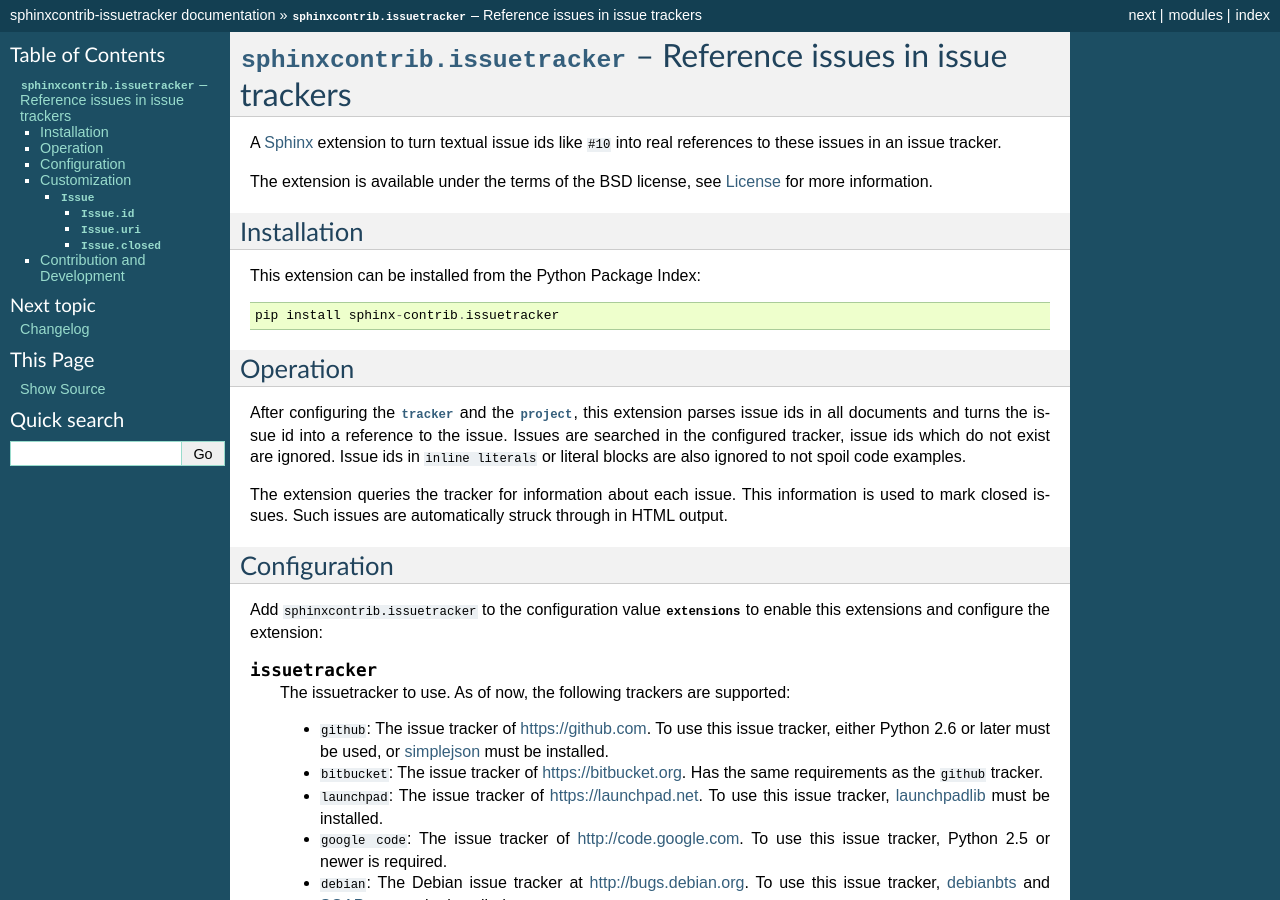
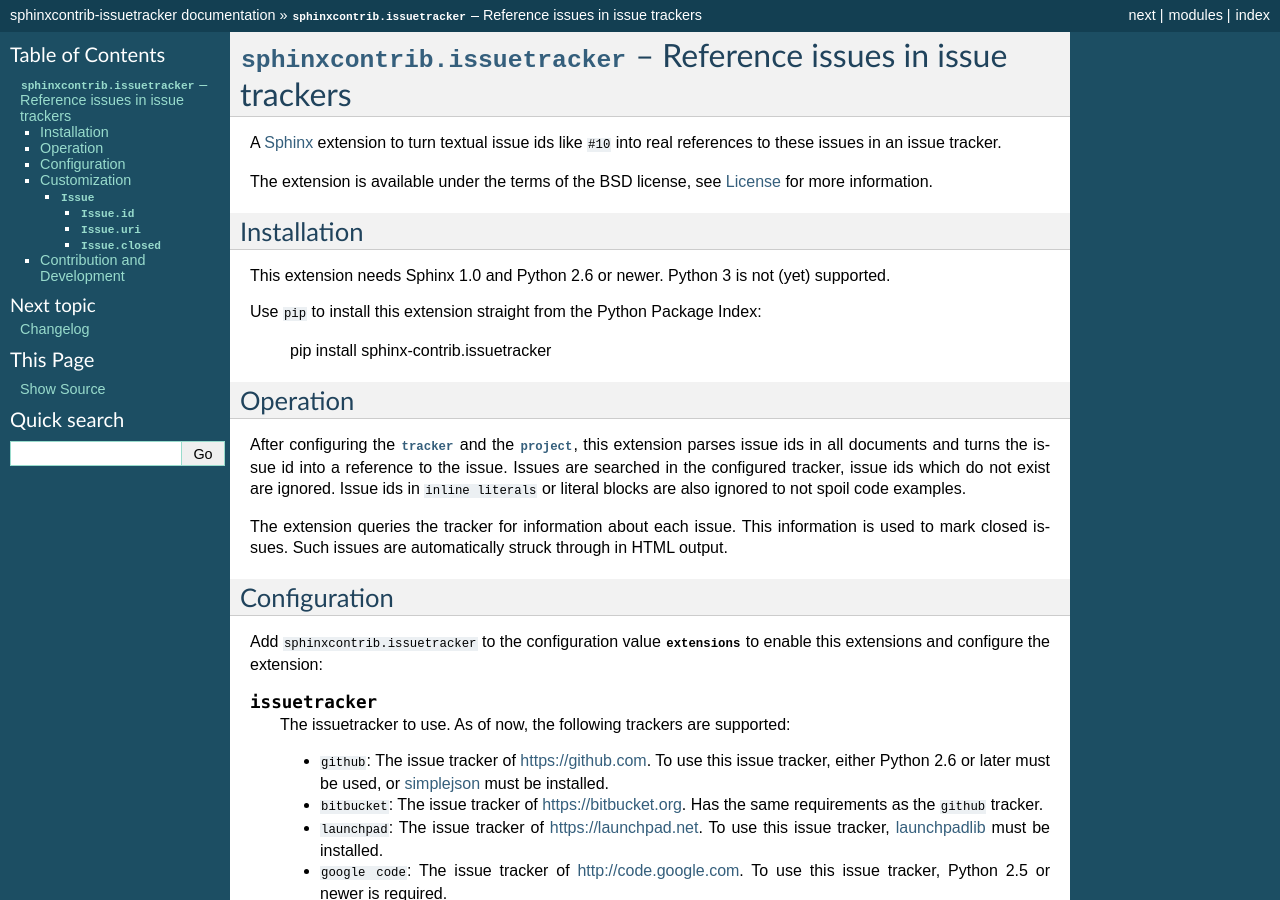
Before and after one commit to sphinx-contrib/spelling, a Sphinx documentation site: the page built from issuetracker/doc/index.rst, in a window 1280 px wide and 900 px high. Built offline with Sphinx 7.4.7, drawn with Linux system fonts in a browser that asks for light colours.

Commit message:
Require Python 2.6 now

```diff
--- a/issuetracker/CHANGES.rst
+++ b/issuetracker/CHANGES.rst
@@ -1,6 +1,7 @@
 0.8 (in development)
 ====================
 
+- Require Python 2.6 or newer now
 - Use BitBucket API instead of scraping the BitBucket website
 - Removed ``issuetracker_user`` configuration value, GitHub and BitBucket
   projects must include the username now
--- a/issuetracker/doc/index.rst
+++ b/issuetracker/doc/index.rst
@@ -14,7 +14,10 @@ The extension is available under the terms of the BSD license, see
 Installation
 ------------
 
-This extension can be installed from the Python Package Index::
+This extension needs Sphinx 1.0 and Python 2.6 or newer.  Python 3 is not (yet)
+supported.
+
+Use ``pip`` to install this extension straight from the Python Package Index:
 
    pip install sphinx-contrib.issuetracker
 
```
